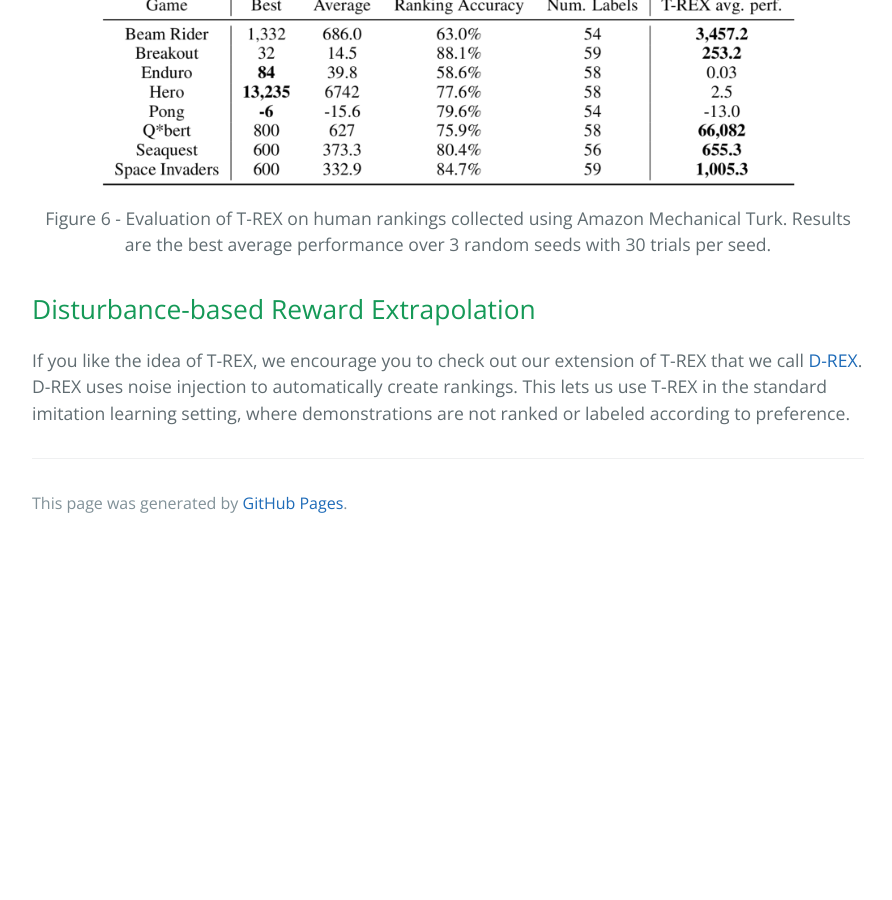
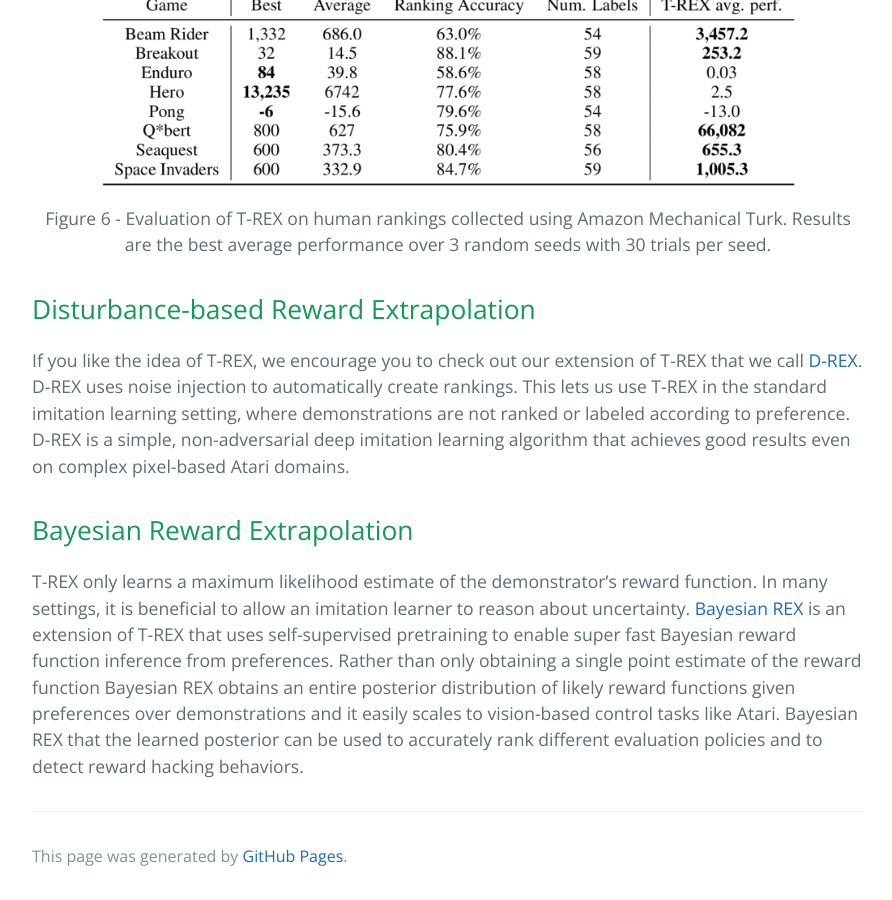
Before and after one commit to hiwonjoon/ICML2019-TREX, a Jekyll site: the page built from index.md, in a window 1280 px wide and 900 px high, scrolled down 8504 px. Shown: the whole window, without its empty margins (192-1084 px from the left). Built offline with Jekyll 4.4.1, drawn with Linux system fonts in a browser that asks for light colours; formulas are drawn with MathJax 3; our own code applies the rules of GitHub Pages for plain Markdown files; before the commit the page ends 9051 px from its top, so only the background shows below that.

Commit message:
Update index.md

```diff
--- a/index.md
+++ b/index.md
@@ -156,4 +156,8 @@
 
 ## Disturbance-based Reward Extrapolation
 
-If you like the idea of T-REX, we encourage you to check out our extension of T-REX that we call [D-REX](https://dsbrown1331.github.io/CoRL2019-DREX/). D-REX uses noise injection to automatically create rankings. This lets us use T-REX in the standard imitation learning setting, where demonstrations are not ranked or labeled according to preference.
+If you like the idea of T-REX, we encourage you to check out our extension of T-REX that we call [D-REX](https://dsbrown1331.github.io/CoRL2019-DREX/). D-REX uses noise injection to automatically create rankings. This lets us use T-REX in the standard imitation learning setting, where demonstrations are not ranked or labeled according to preference. D-REX is a simple, non-adversarial deep imitation learning algorithm that achieves good results even on complex pixel-based Atari domains.
+
+## Bayesian Reward Extrapolation
+
+T-REX only learns a maximum likelihood estimate of the demonstrator's reward function. In many settings, it is beneficial to allow an imitation learner to reason about uncertainty. [Bayesian REX](https://sites.google.com/view/bayesianrex/) is an extension of T-REX that uses self-supervised pretraining to enable super fast Bayesian reward function inference from preferences. Rather than only obtaining a single point estimate of the reward function Bayesian REX obtains an entire posterior distribution of likely reward functions given preferences over demonstrations and it easily scales to vision-based control tasks like Atari. Bayesian REX that the learned posterior can be used to accurately rank different evaluation policies and to detect reward hacking behaviors.
```
